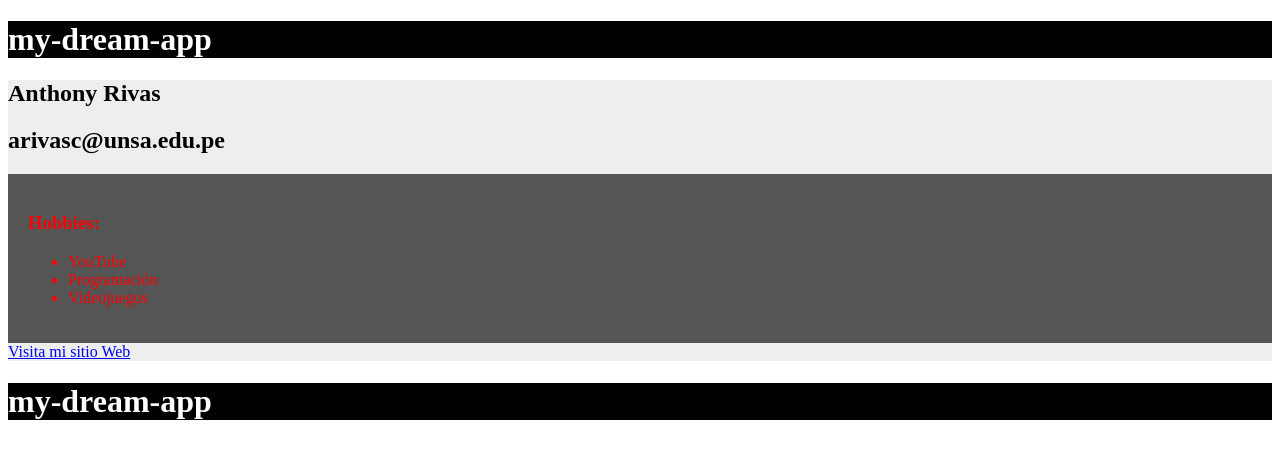
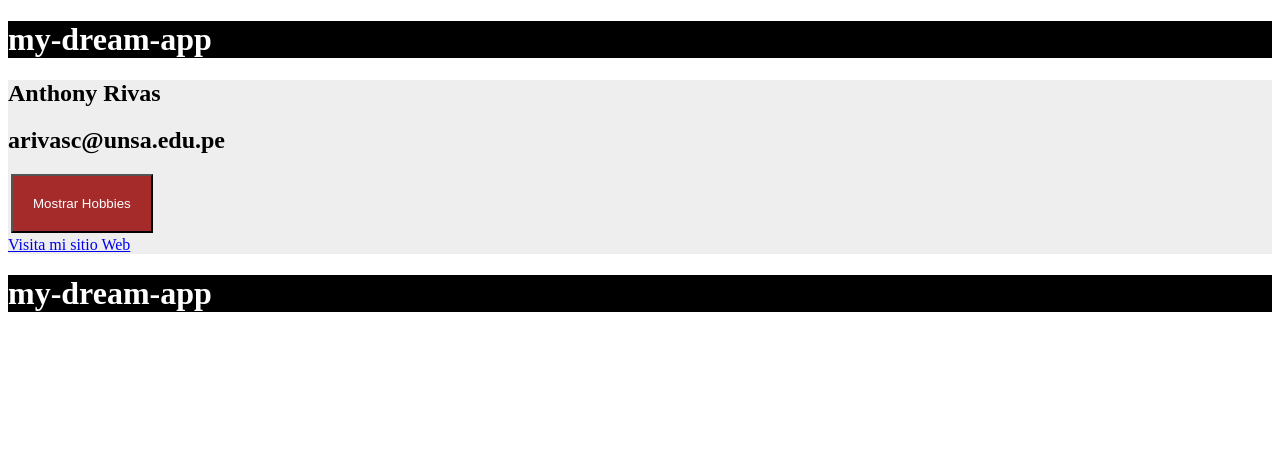
Before and after one commit to arivasc/Angular, an Angular app: page / in a window 1280 px wide. Shown: the top 458 px of the page. Built offline with nearby package versions, Linux system fonts and the light colour scheme.

Commit message:
Se agregó un botón que muestra u oculta los hobbies.

```diff
--- a/src/app/app.component.css
+++ b/src/app/app.component.css
@@ -12,3 +12,10 @@
     color: red;
     padding: 20px;
 }
+.btn {
+    padding: 20px;
+    color: white;
+    background-color: brown;
+    display: block;
+    margin: 3px;
+}
--- a/src/app/app.component.html
+++ b/src/app/app.component.html
@@ -6,8 +6,8 @@
 <div class="ash">
   <h2> {{ name }} </h2>
   <h2> {{ email }} </h2>
-
-  <div *ngIf="showhobbies()" class="component2">
+  <button (click)="toggleHobbies()" class="btn">Mostrar Hobbies</button>
+  <div *ngIf="showHobbies" class="component2">
     <h3>Hobbies:</h3>
     <ul>
       <li *ngFor= "let hobby of hobbies">{{ hobby }}</li>
--- a/src/app/app.component.ts
+++ b/src/app/app.component.ts
@@ -11,6 +11,7 @@
   email ;
   webpage : string;
   hobbies : string[];
+  showHobbies : boolean;
 
   constructor() {
     console.log("Constructor working...");
@@ -18,8 +19,9 @@
     this.email = "arivasc@unsa.edu.pe";
     this.webpage = "http://www.unsa.com.pe";
     this.hobbies = ["YouTube", "Programación", "Videojuegos"];
+    this.showHobbies = false;
   }
-  showhobbies() {
-    return true;
+  toggleHobbies() {
+    this.showHobbies = !this.showHobbies;
   }
 }
```
